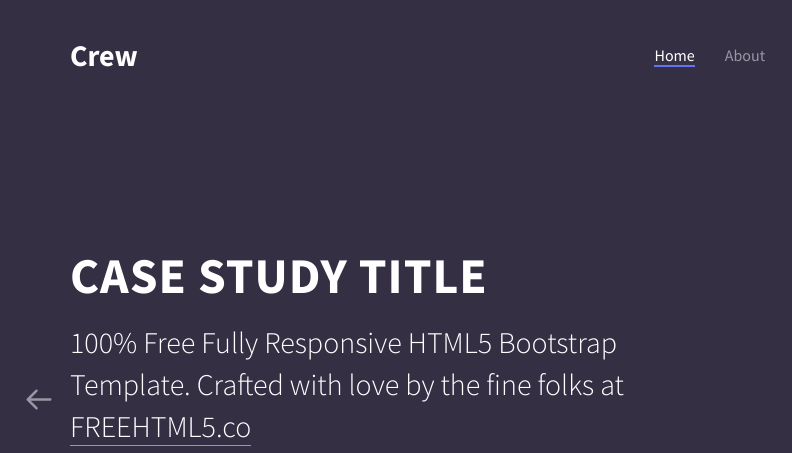
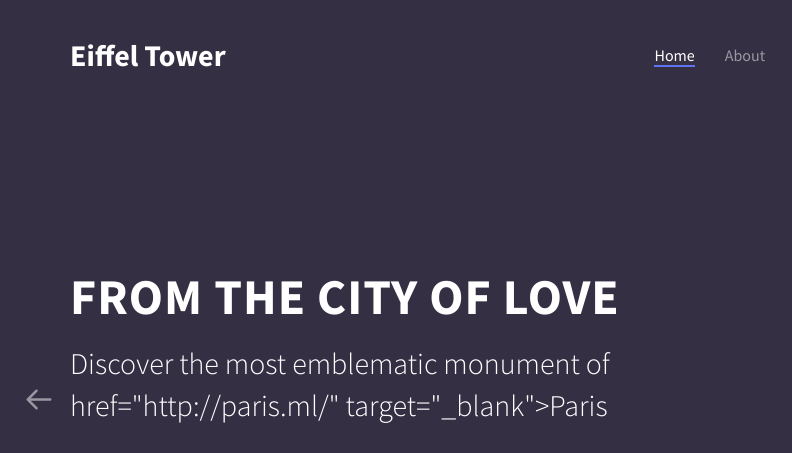
Before and after one commit to Juooga/docs, a plain HTML site: page index.html in a window 1280 px wide. Shown: the top 453 px of the page, 0-792 px from the left. Drawn offline with Linux system fonts and the light colour scheme; files whose address does not match are found by name.

Commit message:
Update index.html

```diff
--- a/index.html
+++ b/index.html
@@ -7,11 +7,11 @@
 	<head>
 	<meta charset="utf-8">
 	<meta http-equiv="X-UA-Compatible" content="IE=edge">
-	<title>Crew &mdash; 100% Free Fully Responsive HTML5 Template by FREEHTML5.co</title>
+	<title>Eiffel Tower</title>
 	<meta name="viewport" content="width=device-width, initial-scale=1">
-	<meta name="description" content="Free HTML5 Template by FREEHTML5.CO" />
-	<meta name="keywords" content="free html5, free template, free bootstrap, html5, css3, mobile first, responsive" />
-	<meta name="author" content="FREEHTML5.CO" />
+	<meta name="description" content="Eiffel Tower, amazing place in Paris" />
+	<meta name="keywords" content="eiffel, eiffel tower, paris, city of love" />
+	<meta name="author" content="Juooga" />
 
   <!-- Facebook and Twitter integration -->
 	<meta property="og:title" content=""/>
@@ -41,25 +41,7 @@
 	<!-- Bootstrap  -->
 	<link rel="stylesheet" href="css/bootstrap.css">
 
-	<!--
-	Default Theme Style
-	You can change the style.css (default color purple) to one of these styles
-
-	1. pink.css
-	2. blue.css
-	3. turquoise.css
-	4. orange.css
-	5. lightblue.css
-	6. brown.css
-	7. green.css
-
-	-->
 	<link rel="stylesheet" href="css/style.css">
-
-	<!-- Styleswitcher ( This style is for demo purposes only, you may delete this anytime. ) -->
-	<link rel="stylesheet" id="theme-switch" href="css/style.css">
-	<!-- End demo purposes only -->
-
 
 	<!-- Modernizr JS -->
 	<script src="js/modernizr-2.6.2.min.js"></script>
@@ -77,7 +59,7 @@
 		        <div class="navbar-header">
 		        	<!-- Mobile Toggle Menu Button -->
 					<a href="#" class="js-fh5co-nav-toggle fh5co-nav-toggle" data-toggle="collapse" data-target="#navbar" aria-expanded="false" aria-controls="navbar"><i></i></a>
-		          	<a class="navbar-brand" href="index.html">Crew</a>
+		          	<a class="navbar-brand" href="index.html">Eiffel Tower</a>
 		        </div>
 		        <div id="navbar" class="navbar-collapse collapse">
 		          <ul class="nav navbar-nav navbar-right">
@@ -104,8 +86,8 @@
 					    <div class="col-md-7 col-sm-7">
 			    			<div class="fh5co-owl-text-wrap">
 						    	<div class="fh5co-owl-text">
-						    		<h1 class="fh5co-lead to-animate">Case Study Title</h1>
-									<h2 class="fh5co-sub-lead to-animate">100% Free Fully Responsive HTML5 Bootstrap Template. Crafted with love by the fine folks at <a href="http://freehtml5.co/" target="_blank">FREEHTML5.co</a></h3>
+						    		<h1 class="fh5co-lead to-animate">From the city of love</h1>
+									<h2 class="fh5co-sub-lead to-animate">Discover the most emblematic monument of href="http://paris.ml/" target="_blank">Paris</a></h3>
 									<p class="to-animate-2"><a href="#" class="btn btn-primary btn-lg">View Case Study</a></p>
 						    	</div>
 						    </div>
```
